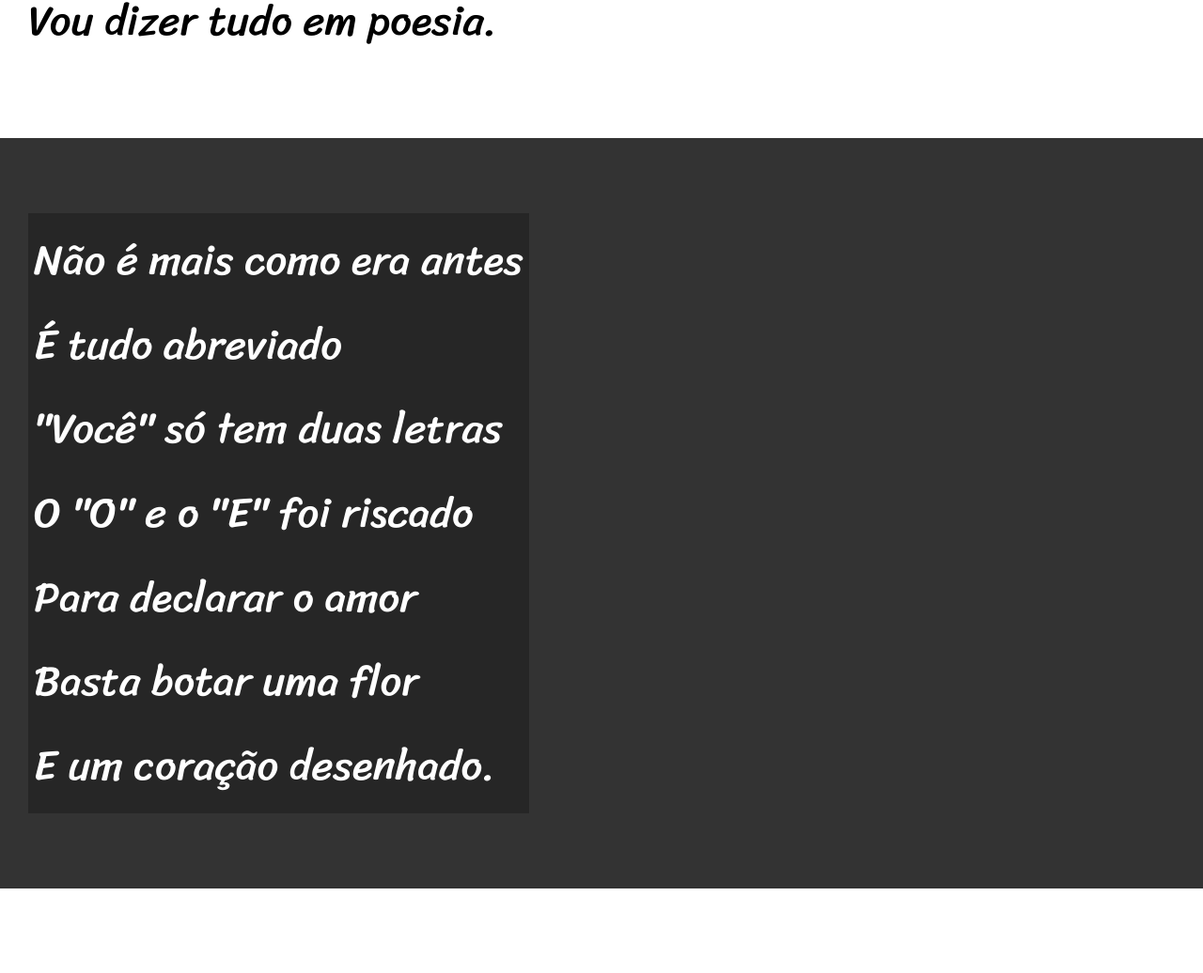
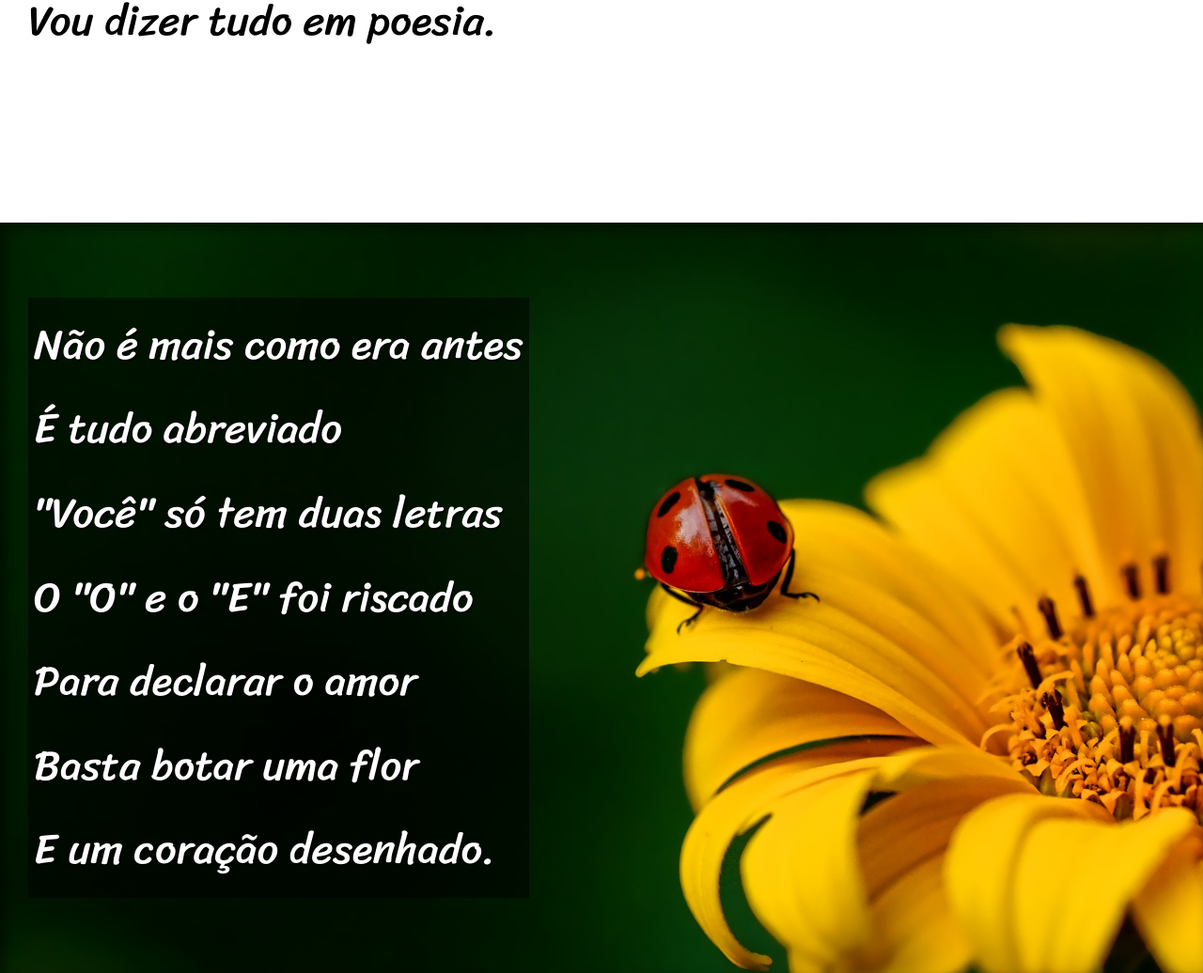
Before and after one commit to marcosiqueira71/html-css, a plain HTML site: page desafios/desaf-003/index.html in a window 1280 px wide. Shown: the part 900-1936 px from the top of the page at 94% size. Drawn offline with Linux system fonts and the light colour scheme; a web font is replaced by a local one.

Commit message:
projeto finalizado

```diff
--- a/desafios/desaf-003/estilo/style.css
+++ b/desafios/desaf-003/estilo/style.css
@@ -57,6 +57,10 @@ section{
     font-size: 3.5vw;
 }
 
+section > p {
+    padding-bottom: 2em;
+}
+
 section.normal {
     background-color: white;
     color: black;
@@ -65,12 +69,25 @@ section.normal {
 section.imagem{
     background-color: rgb(51, 51, 51);
     color: white;
+    background-size: cover;
+    box-shadow: inset 6px 6px 13px 0px rgba(0, 0, 0, 0.514);
+    background-attachment: fixed;
 }
 
 section.imagem > p{
     display: inline-block;
     padding: 6px;
-    background-color: rgb(0, 0, 0, 0.253);
+    background-color: rgb(0, 0, 0, 0.514);
+    text-shadow: 1px 2px 0px black;
+}
+
+section#img01 {
+    background-image: url(../imagens/background001.jpg);
+    background-position: right center;
+}
+
+section#img02 {
+    background-image: url(../imagens/background002.jpg);
 }
 
 footer {
--- a/desafios/desaf-003/index.html
+++ b/desafios/desaf-003/index.html
@@ -25,7 +25,7 @@
     </section>
 
 
-    <section class="imagem">
+    <section class="imagem" id="img01">
         <p>
             Não é mais como era antes<br>
             É tudo abreviado<br>
@@ -62,7 +62,7 @@
     </section>
 
 
-    <section class="imagem">
+    <section class="imagem" id="img02">
         <p>
             Tenho saudade das cartas<br>
             Escritas com a própria mão<br>
```
